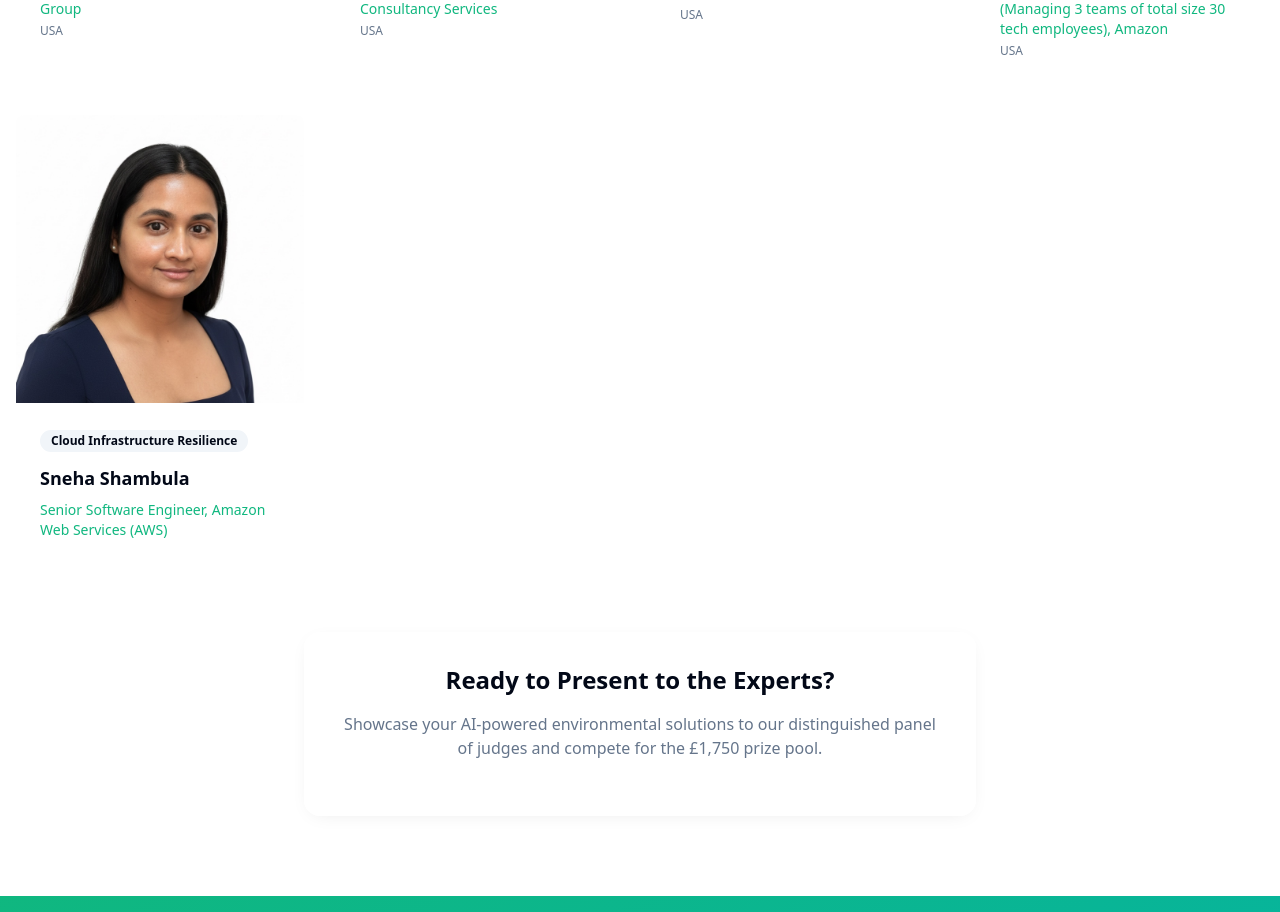
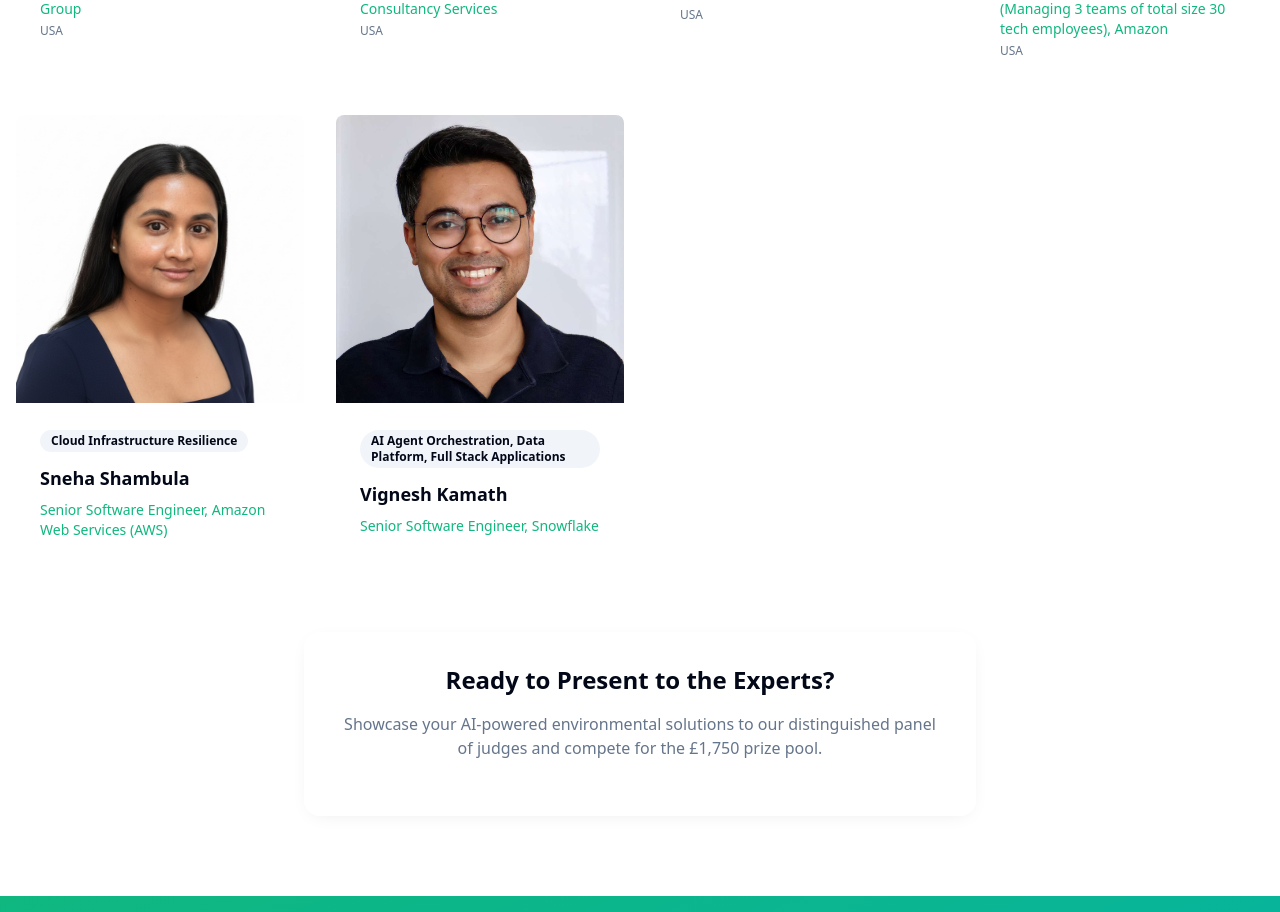
Before and after one commit to techyavii/ai4oneearth, a React (Vite) app: page / in a window 1280 px wide. Shown: the part 7156-8068 px from the top of the page. Built offline with nearby package versions, Linux system fonts and the light colour scheme.

Commit message:
changes done

```diff
--- a/src/components/Judges.tsx
+++ b/src/components/Judges.tsx
@@ -265,6 +265,15 @@ const Judges = () => {
   "expertise": "Cloud Infrastructure Resilience",
   "linkedin": "https://www.linkedin.com/in/snehashambula",
   "email": "sheissneha9@gmail.com"
+},
+{
+  "name": "Vignesh Kamath",
+  "affiliation": "Senior Software Engineer, Snowflake",
+  "location": "",
+  "image": "/judges/Vignesh_Kamath.jpeg",
+  "expertise": "AI Agent Orchestration, Data Platform, Full Stack Applications",
+  "linkedin": "https://www.linkedin.com/in/vignesh-kamath-47957690",
+  "email": "vigneshkamath3193@gmail.com"
 }
   ];
   return (
```
Also changed, not shown: public/judges/Vignesh_Kamath.jpeg (added).
